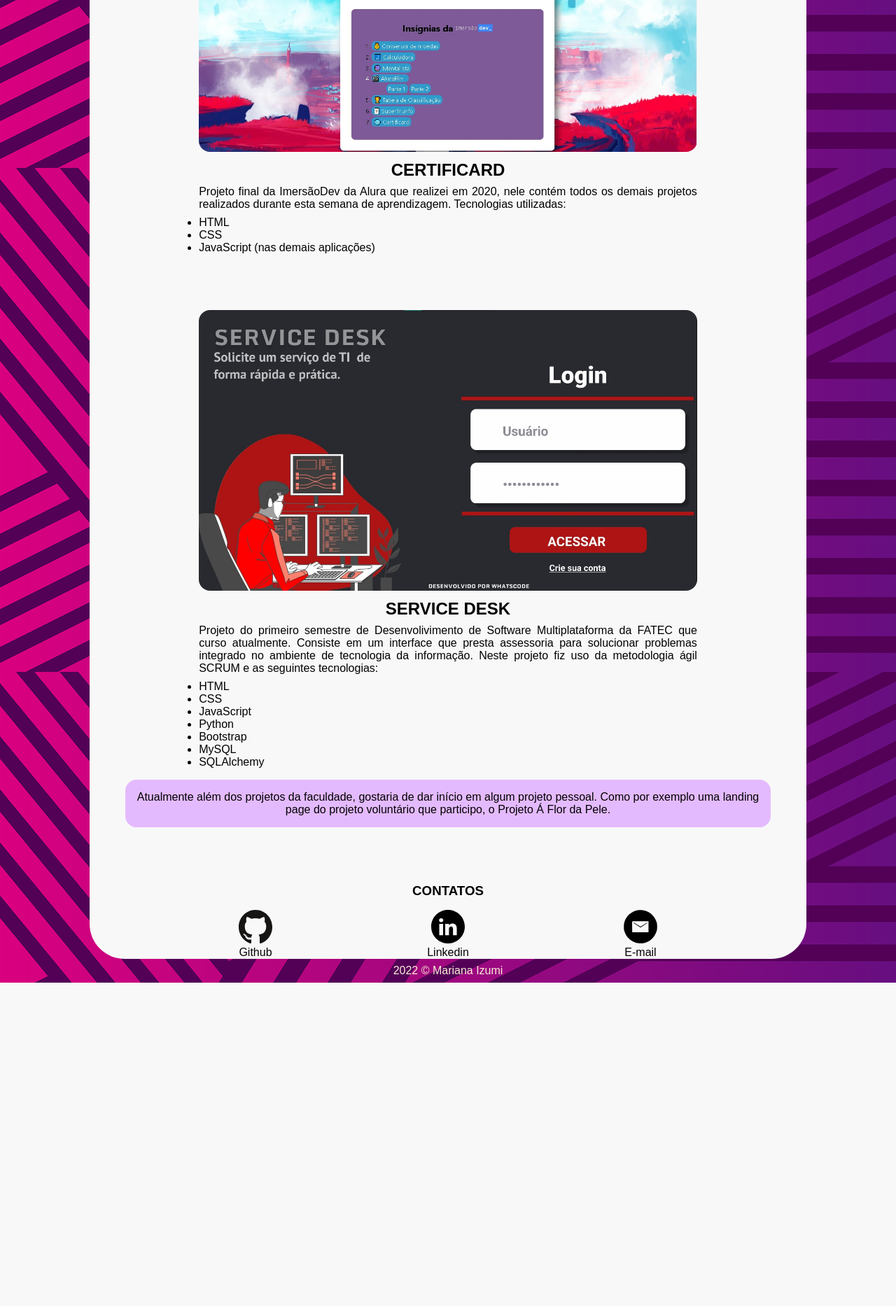
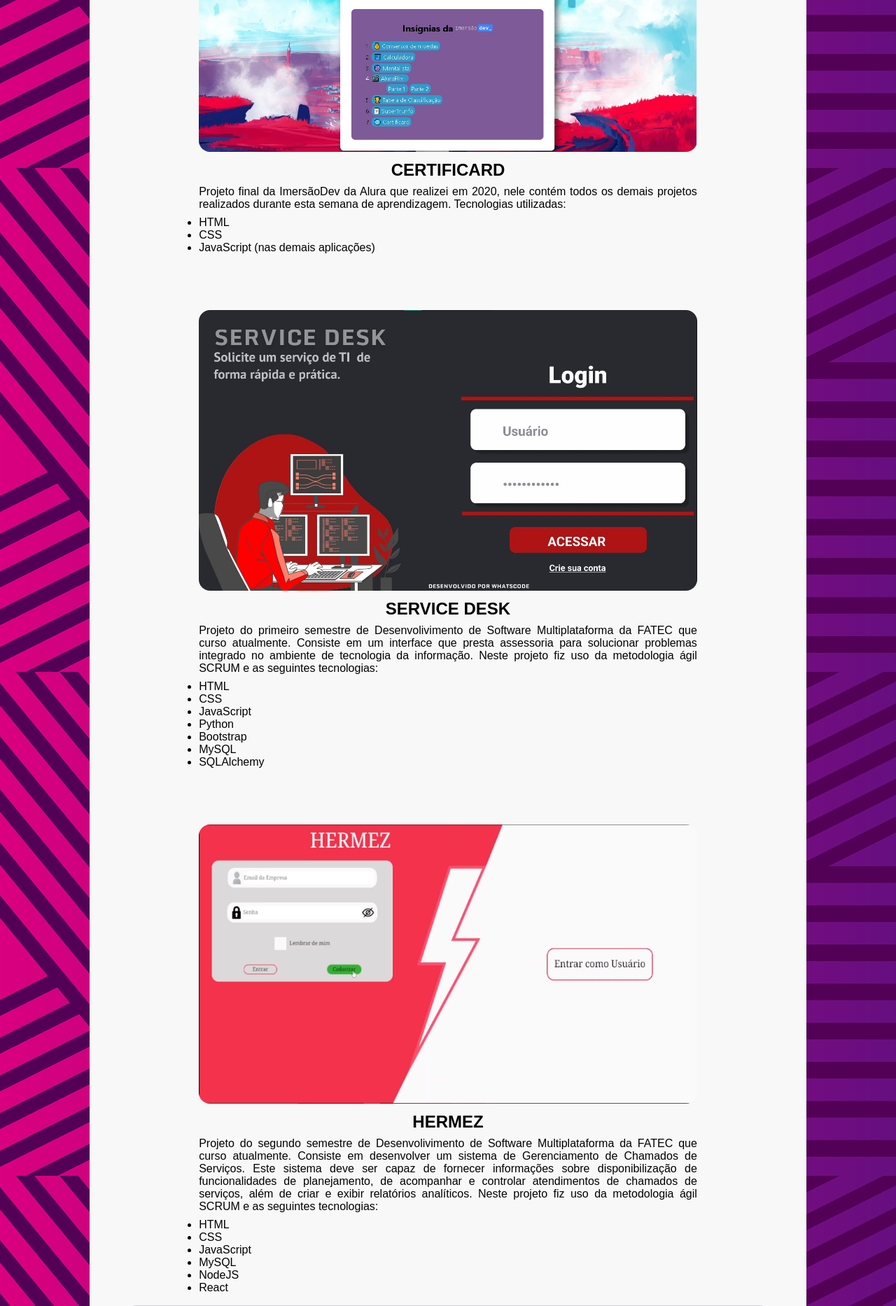
Before and after one commit to MariMiks/portfolio, a Flask app: page /projetos in a window 1280 px wide. Shown: the part 1200-3066 px from the top of the page at 70% size. Before the commit the page ends 2604 px from the top, so only its background shows below. Run offline with Flask 2, Linux system fonts and the light colour scheme.

Commit message:
Adicionando projeto do segundo semestre

```diff
--- a/templates/base.html
+++ b/templates/base.html
@@ -6,7 +6,7 @@
    <meta http-equiv="X-UA-Compatible" content="IE=edge">
    <meta name="viewport" content="width=device-width, initial-scale=1.0">
    <link rel="stylesheet" href="../static/style.css">
-   <link rel="icon" href="../static/img/minha_logotipo-claro.png" type="image/png">
+   <link rel="icon" href="../static/img/logotipo.png" type="image/png">
    <title>{% block title %}  {% endblock %}</title>
    {% endblock %}
 
--- a/templates/home.html
+++ b/templates/home.html
@@ -19,13 +19,13 @@
    <div class="conteudo-sobre">
       <div class="sobre-mim">
          <h1>SOBRE MIM</h1>
-         <p>Me chamo Mariana Izumi Kuroshima da Silva, 18 anos,
+         <p>Me chamo Mariana Izumi Kuroshima da Silva, 19 anos,
             moro em São José dos Campos - SP. Comecei por conta própria na programação no último ano do ensino médio,
             onde vi um pouco de lógica e a linguagem de programação JavaScript.
             Assim, tomando gosto decidi que queria seguir na carreira, e aqui estou! :)</p>
       </div>
 
-      <img id="logo" src="../static/img/minha_logotipo-claro.png" alt="logotipo-miks">
+      <img id="logo" src="../static/img/logotipo.png" alt="logotipo-miks">
    </div>
 
 
--- a/templates/projeto.html
+++ b/templates/projeto.html
@@ -8,7 +8,7 @@
 {% block title %}Projetos{% endblock %}
 
 {% block foto %}
-<img src="../static/img/minha_logotipo-claro.png" alt="foto-perfil">
+<img src="../static/img/logotipo.png" alt="logotipo MIKS">
 {% endblock %}
 
 
@@ -77,6 +77,33 @@
          <li>SQLAlchemy</li>
       </ul>
    </div>
+
+
+   <div class="texto">
+      <a href="https://github.com/whatscodeg3/API-DSM-ServiceDesk">
+         <picture>
+            <source media="(max-width: 660px)" srcset="../static/img/hermez_pq.png">
+            <img src="../static/img/hermez.png" alt="Service Desk">
+         </picture>
+      </a>
+
+      <h1>HERMEZ</h1>
+      <p>
+         Projeto do segundo semestre de Desenvolivimento de Software Multiplataforma
+         da FATEC que curso atualmente. Consiste em desenvolver um sistema de Gerenciamento de Chamados
+         de Serviços. Este sistema deve ser capaz de fornecer informações sobre disponibilização
+         de funcionalidades de planejamento, de acompanhar e controlar atendimentos de chamados de serviços,
+         além de criar e exibir relatórios analíticos.
+         Neste projeto fiz uso da metodologia ágil SCRUM e as seguintes tecnologias:</p>
+      <ul>
+         <li>HTML</li>
+         <li>CSS</li>
+         <li>JavaScript</li>
+         <li>MySQL</li>
+         <li>NodeJS</li>
+         <li>React</li>
+      </ul>
+   </div>
 </div>
 
 
--- a/templates/voluntariado.html
+++ b/templates/voluntariado.html
@@ -10,7 +10,7 @@
 
 
 {% block foto %}
-<img src="../static/img/minha_logotipo-claro.png" alt="foto-perfil">
+<img src="../static/img/logotipo.png" alt="logotipo MIKS">
 {% endblock %}
 
 
```
Also changed, not shown: app.py (renamed from index.py), static/img/hermez.png (added), static/img/hermez_pq.png (added), static/img/logotipo.png (added), static/img/minha_logotipo-claro.png (deleted), vercel.json.
